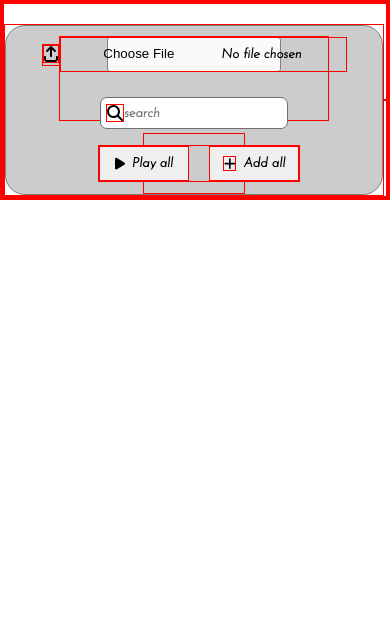
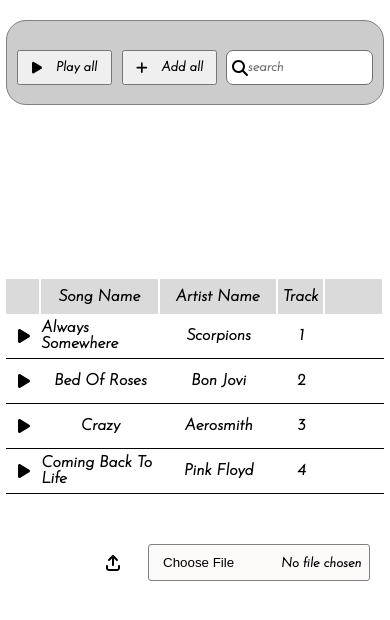
Before and after one commit to DavidGyulinyan/music-player, a React (Create React App) app: page / in a window 390 px wide. Shown: the top 620 px of the page. Built offline with nearby package versions, Linux system fonts and the light colour scheme.

Commit message:
SongList and SongRows displayed using data from store, Add All and Play All buttons loged text to console

```diff
--- a/src/App.css
+++ b/src/App.css
@@ -12,12 +12,12 @@
     display: flex;
 }
 
-.header-col:nth-child(1){
-    width: 40%;
+.header-col:nth-child(1) {
+    width: 50%;
 }
 
-.header-col:nth-child(2){
-    width: 60%;
+.header-col:nth-child(2) {
+    width: 50%;
 }
 
 .header-col {
@@ -37,87 +37,62 @@
     cursor: pointer;
 }
 
+.uploadForm-wrapper {
+    width: 100%;
+    padding: 50px 20px 0 0;
+    display: flex;
+    justify-content: end;
+    align-items: center;
+}
+
+main {
+    width: 100%;
+    height: 650px;
+}
+
+.main-title-row {
+    width: 97%;
+    height: 35px;
+    background-color: #dadada;
+    display: grid;
+    grid-template-columns: .3fr 1fr 1fr .4fr .5fr;
+}
+
+.main-title-row div {
+    border-right: 2px solid white;
+}
+
+.music-list-section {
+    width: 100%;
+}
+
+
 /* Media Queries for responsiveness */
-@media (max-width: 1440px) {
-    .header-col:nth-child(1){
-        width: 35%;
+@media (max-width: 640px) {
+    .header-col:nth-child(1) {
+        width: 55%;
+        padding: 0 0 0 10px;
+        justify-content: start;
     }
 
-    .header-col:nth-child(2){
-        width: 65%;
-    }
-}
-
-@media (max-width: 1280px) {
-    .header-col:nth-child(1){
-        width: 40%;
+    .header-col:nth-child(2) {
+        padding: 0 10px 0 0 ;
     }
 
-    .header-col:nth-child(2){
-        width: 60%;
-    }
-}
-
-@media (max-width: 1024px) {
-    .header-col:nth-child(1){
-        width: 30%;
+    .container {
+        justify-content: space-between;
+        gap: 10px
     }
 
-    .header-col:nth-child(2){
-        width: 70%;
+    .cols-wrapper {
+        padding-top: 10px;
         justify-content: space-around;
-        padding: 0 0 0 0;
+        align-items: center;
+        gap: 12px;
     }
 
     .button {
-        width: 80px;
+        width: 95px;
         padding: 3px;
-        gap: 7px;
     }
 }
-
-@media (max-width: 768px) {
-    .cols-wrapper {
-        width: 100%;
-    }
-
-    .header-col:nth-child(1){
-        width: 27%;
-        padding: 0 0 0 10px;
-    }
-
-    .header-col:nth-child(2){
-        width: 72%;
-        justify-content: space-between;
-        padding: 0 0 0 0;
-    }
-
-    .button {
-        width: 65px;
-        padding: 2px;
-        gap: 2px;
-    }
-}
-
-@media (max-width: 640px) {
-    .cols-wrapper{
-        height: 170px;
-        padding-top: 10px;
-        justify-content: space-around;
-        align-items: center;
-        flex-direction: column-reverse;
-        gap: 12px;
-    }
-    .header-col {
-        justify-content: center;
-        align-items: center;
-        flex-direction: column;
-        gap: 25px;
-    }
-
-    .button {
-        width: 90px;
-        padding: 3px;
-        gap: 7px;
-    }
-}
--- a/src/App.js
+++ b/src/App.js
@@ -3,11 +3,12 @@
 import PlayAllButton from "./components/PlayAllButton/PlayAllButton";
 import MusicUploadForm from "./components/MusicUploadForm/MusicUploadForm";
 import SearchBar from "./components/SearchBar/SearchBar";
+import SongList from "./components/SongList/SongList";
 
 function App() {
 
     return (
-        <div className="App flex-center">
+        <div className="justify-column">
             <header className="flex-center">
                 <div className="cols-wrapper">
                     <div className="header-col justify-start">
@@ -17,17 +18,28 @@
                         </div>
                     </div>
                     <div className="header-col justify-around">
-                        <MusicUploadForm/>
                         <SearchBar/>
                     </div>
                 </div>
             </header>
 
-            <main>
-
+            <main className="justify-column">
+                <section className="music-list-section justify-column">
+                    <div className="main-title-row">
+                        <div></div>
+                        <div className="flex-center">Song Name</div>
+                        <div className="flex-center">Artist Name</div>
+                        <div className="flex-center">Track</div>
+                        <div></div>
+                    </div>
+                    <SongList/>
+                </section>
+                <div className="uploadForm-wrapper">
+                    <MusicUploadForm/>
+                </div>
             </main>
         </div>
-    );
+);
 }
 
 export default App;
--- a/src/components/AddAllButton/AddAllButton.js
+++ b/src/components/AddAllButton/AddAllButton.js
@@ -1,11 +1,17 @@
 import {FontAwesomeIcon} from "@fortawesome/react-fontawesome";
 import {faPlus} from "@fortawesome/free-solid-svg-icons";
+import {useDispatch} from "react-redux";
+import {addAllSongs} from "../../redux/store";
 
 const AddAllButton = () => {
+    const dispatch = useDispatch()
+    const onAddAll = () => {
+        dispatch(addAllSongs())
+    }
 
     return (
         <>
-            <button className="button flex-center">
+            <button onClick={onAddAll} className="button flex-center">
                 <FontAwesomeIcon icon={faPlus}/>
                 Add all
             </button>
--- a/src/components/MusicUploadForm/MusicUploadForm.css
+++ b/src/components/MusicUploadForm/MusicUploadForm.css
@@ -1,7 +1,6 @@
 .file-upload-container {
-    width: 48%;
-    height: 35px;
-    padding: 4px;
+    width: 20%;
+    padding: 0 0 0 14px;
     cursor: pointer;
     border: 1px solid gray;
     border-radius: 3px;
@@ -9,12 +8,12 @@
 }
 
 .custom-file-upload {
-    width: 20px;
+    width: 90%;
     cursor: pointer;
+
 }
 
 input[type="file"] {
-    height: 35px;
     outline-offset: 5px;
     cursor: pointer;
 }
@@ -28,43 +27,24 @@
     border: none;
 }
 
-/* Media Queries for responsiveness */
-@media (max-width: 1024px) {
-    .custom-file-upload {
-        width: 40px;
-    }
-
-    input[type="file"] {
-        outline-offset: 3px;
-    }
-
-    input[type="file"]::file-selector-button {
-        height: 35px;
-    }
-
-}
-
-
-@media (max-width: 768px) {
+@media (max-width: 1280px) {
     .file-upload-container {
-        width: 50%;
+        width: 30%;
     }
 
     .custom-file-upload {
-        width: 30px;
+        width: 90%;
     }
+}
 
-    input[type="file"] {
-        outline-offset: 3px;
-    }
-
-    input[type="file"]::file-selector-button {
-        height: 30px;
+@media (max-width: 1024px) {
+    .file-upload-container {
+        width: 35%;
     }
 }
 
 @media (max-width: 640px) {
     .file-upload-container {
-        width: 65%;
+        width: 60%;
     }
 }
--- a/src/components/MusicUploadForm/MusicUploadForm.js
+++ b/src/components/MusicUploadForm/MusicUploadForm.js
@@ -5,11 +5,11 @@
 const MusicUploadedFile = () => {
 
     return (
-        <div className="file-upload-container flex-center">
-            <label aria-label="file-upload" className="custom-file-upload" htmlFor="file-upload">
+        <div className="file-upload-container">
+            <label aria-label="file-upload" className="custom-file-upload flex-center" htmlFor="file-upload">
                 <FontAwesomeIcon icon={faArrowUpFromBracket}/>
+                <input type="file" id="file-upload" aria-labelledby="file-upload"/>
             </label>
-            <input type="file" id="file-upload" aria-labelledby="file-upload"/>
         </div>
     );
 };
--- a/src/components/PlayAllButton/PlayAllButton.js
+++ b/src/components/PlayAllButton/PlayAllButton.js
@@ -1,11 +1,17 @@
 import {FontAwesomeIcon} from "@fortawesome/react-fontawesome";
 import {faPlay} from "@fortawesome/free-solid-svg-icons";
+import {useDispatch} from "react-redux";
+import {playAllSongs} from "../../redux/store";
 
 const PlayAllButton = () => {
+    const dispatch = useDispatch();
+    const onPlayAll = () => {
+        dispatch(playAllSongs())
+    }
 
     return (
         <>
-            <button className="button flex-center">
+            <button onClick={onPlayAll} className="button flex-center">
                 <FontAwesomeIcon style={{border: "none"}} icon={faPlay}/>
                 Play all
             </button>
--- a/src/components/SearchBar/SearchBar.css
+++ b/src/components/SearchBar/SearchBar.css
@@ -1,5 +1,5 @@
 .search-bar-container {
-    width: 48%;
+    width: 60%;
     height: 35px;
     border-radius: 7px;
     border: 1px solid #706e6e;
@@ -17,6 +17,6 @@
 /* Media Queries for responsiveness */
 @media (max-width: 640px) {
       .search-bar-container {
-        width: 70%;
+        width: 100%;
     }
 }
--- a/src/components/SongList/SongList.js
+++ b/src/components/SongList/SongList.js
@@ -1,7 +1,22 @@
+import "./SongList.css"
+import SongRow from "../SongRow/SongRow"
+import {useSelector} from "react-redux";
+
 const SongList = () => {
+    const songs = useSelector(state => state.songs)
+
     return (
         <>
-
+            {
+                songs.map(
+                    song => <SongRow
+                        key={song.id}
+                        songName={song.songName}
+                        artistName={song.artistName}
+                        trackNum={song.trackNumber}
+                    />
+                )
+            }
         </>
     )
 }
--- a/src/components/SongRow/SongRow.css
+++ b/src/components/SongRow/SongRow.css
@@ -0,0 +1,11 @@
+.row {
+    width: 97%;
+    height: 45px;
+    border-bottom:1px solid #030303;
+    display: grid;
+    grid-template-columns: .3fr 1fr 1fr .4fr .5fr;
+}
+
+.row-section {
+
+}
--- a/src/components/SongRow/SongRow.js
+++ b/src/components/SongRow/SongRow.js
@@ -0,0 +1,22 @@
+import "./SongRow.css"
+import {faPlay} from "@fortawesome/free-solid-svg-icons";
+import {FontAwesomeIcon} from "@fortawesome/react-fontawesome";
+
+const SongRow = ({songName, artistName, trackNum}) => {
+
+    return(
+        <>
+            <div className="row">
+                <div className="row-section flex-center">
+                    <FontAwesomeIcon style={{border: "none"}} icon={faPlay}/>
+                </div>
+                <div className="row-section flex-center">{songName}</div>
+                <div className="row-section flex-center">{artistName}</div>
+                <div className="row-section flex-center">{trackNum}</div>
+                <div className="row-section flex-center"></div>
+            </div>
+        </>
+    )
+}
+
+export default SongRow
--- a/src/index.css
+++ b/src/index.css
@@ -6,29 +6,29 @@
     box-sizing: border-box;
     font-family: 'Josefin Sans', sans-serif;
     font-weight: bold;
-  border: 1px solid red;
+    /*border: 1px solid red;*/
 }
 
 /*Common flexible styles defined globally*/
-.flex-center{
+.flex-center {
     display: flex;
     justify-content: center;
     align-items: center;
 }
 
-.justify-between{
+.justify-between {
     display: flex;
     justify-content: space-between;
     align-items: center;
 }
 
-.justify-around{
+.justify-around {
     display: flex;
     justify-content: space-around;
     align-items: center;
 }
 
-.justify-start{
+.justify-start {
     display: flex;
     justify-content: start;
     align-items: center;
--- a/src/redux/store.js
+++ b/src/redux/store.js
@@ -3,7 +3,8 @@
 
 // action types
 const ADD_NEW_SONG = 'ADD_NEW_SONG';
-const SET_CURRENT_SONG = 'SET_CURRENT_SONG';
+const PLAY_ALL_SONGS = "PLAY_ALL_SONGS";
+const ADD_ALL_SONGS = "ADD_ALL_SONGS";
 
 // action creators
 const addNewSong = (song) => ({
@@ -11,16 +12,20 @@
     payload: song,
 });
 
-const setCurrentSong = (song) => ({
-    type: SET_CURRENT_SONG,
-    payload: song,
+const playAllSongs = () => ({
+    type: PLAY_ALL_SONGS,
 });
+
+const addAllSongs = () => ({
+    type: ADD_ALL_SONGS,
+})
 
 
 const initialState = {
     songs: [
 
         dataModel(
+            Math.random().toString(36).substring(2),
             "Always Somewhere",
             "Scorpions",
             1,
@@ -28,6 +33,7 @@
             process.env.PUBLIC_URL + "/images/Scorpions.jpg"
         ),
         dataModel(
+            Math.random().toString(36).substring(2),
             "Bed Of Roses",
             "Bon Jovi",
             2,
@@ -35,6 +41,7 @@
             process.env.PUBLIC_URL + "/images/Bon-Jovi.jpeg"
         ),
         dataModel(
+            Math.random().toString(36).substring(2),
             "Crazy",
             "Aerosmith",
             3,
@@ -42,14 +49,14 @@
             process.env.PUBLIC_URL + "/images/Aerosmith.jpeg"
         ),
         dataModel(
+            Math.random().toString(36).substring(2),
             "Coming Back To Life",
             "Pink Floyd",
             4,
             process.env.PUBLIC_URL + "/music/Pink Floyd - Coming back to life.mp3",
             process.env.PUBLIC_URL + "/images/Pink-Floyd.jpeg"
         )
-    ],
-    currentSong: null,
+    ]
 };
 
 const reducer = (state = initialState, action) => {
@@ -60,11 +67,15 @@
                 ...state,
                 songs: [...state.songs, action.payload],
             };
-        case SET_CURRENT_SONG:
-            return {
-                ...state,
-                currentSong: action.payload,
-            };
+
+        case PLAY_ALL_SONGS:
+            console.log("Play All button clicked");
+            return state;
+
+        case ADD_ALL_SONGS:
+            console.log("Add All button clicked");
+            return state;
+
         default:
             return state;
     }
@@ -72,5 +83,5 @@
 
 const store = createStore(reducer);
 
-export { addNewSong, setCurrentSong };
+export { addNewSong, playAllSongs, addAllSongs};
 export default store;
```
Lines whose indentation alone changed are shown as unchanged.
